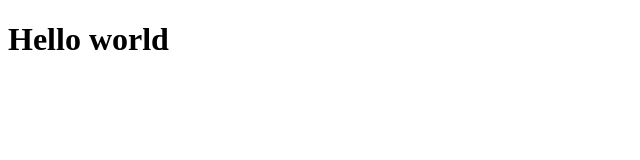
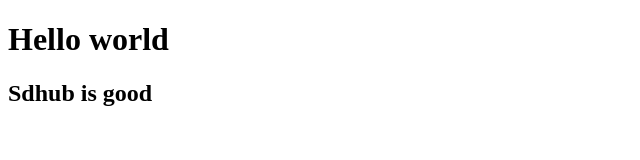
Before and after one commit to tajamulali86/deletenowonly, a plain HTML site: page index.html in a window 1280 px wide. Shown: the whole page, without its empty margins (0-640 px from the left). Drawn offline with Linux system fonts and the light colour scheme.

Commit message:
new commit

```diff
--- a/index.html
+++ b/index.html
@@ -7,6 +7,7 @@
 </head>
 <body>
 <h1>Hello world</h1>
+<h2>Sdhub is good</h2>
 <script src="b.js"></script>
 </body>
 </html>
```
